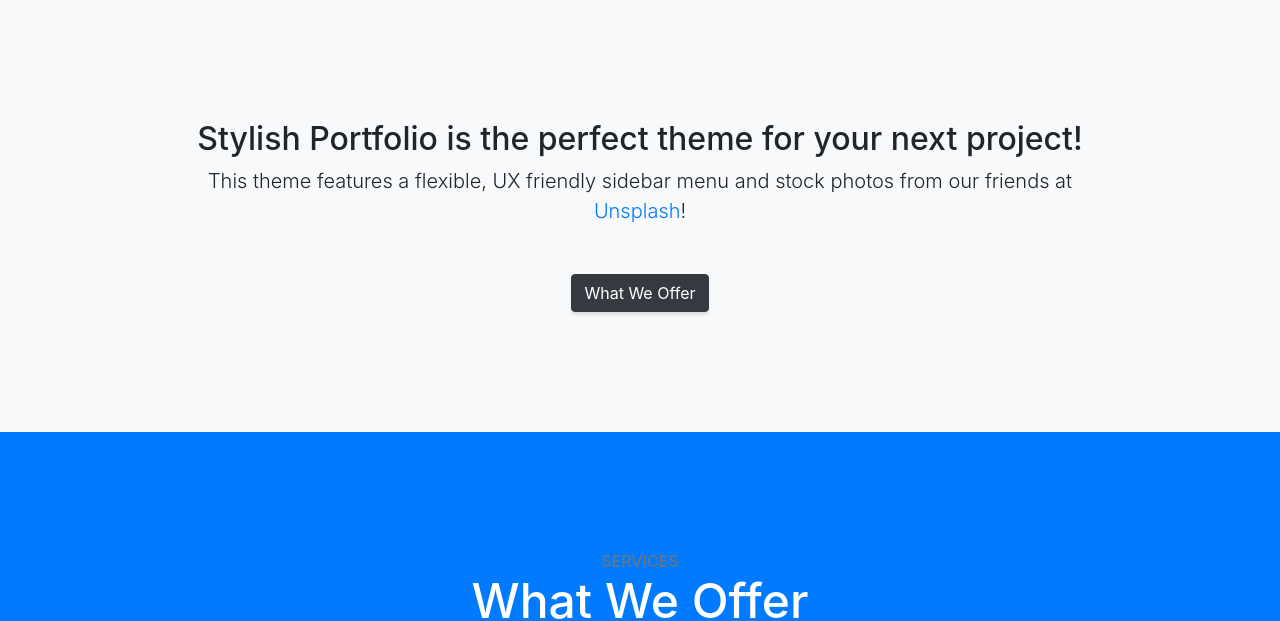
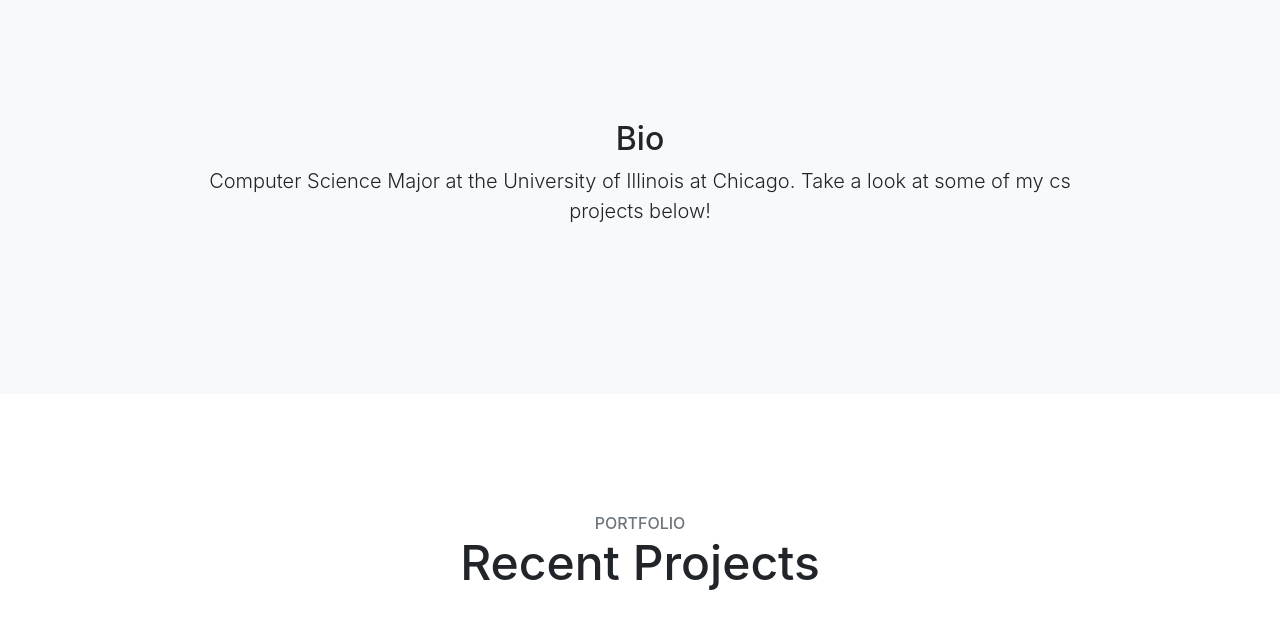
Before and after one commit to zmerhe2/zmerhe2.github.io, a website with bundled scripts: page index.html in a window 1280 px wide. Shown: the part 800-1421 px from the top of the page. Built offline with nearby package versions, Linux system fonts and the light colour scheme.

Commit message:
Layout redesign

```diff
--- a/index.html
+++ b/index.html
@@ -71,16 +71,16 @@
       <div class="container text-center">
         <div class="row">
           <div class="col-lg-10 mx-auto">
-            <h2>Stylish Portfolio is the perfect theme for your next project!</h2>
-            <p class="lead mb-5">This theme features a flexible, UX friendly sidebar menu and stock photos from our friends at
-              <a href="https://unsplash.com/">Unsplash</a>!</p>
-            <a class="btn btn-dark btn-xl js-scroll-trigger" href="#services">What We Offer</a>
+            <h2>Bio</h2>
+            <p class="lead mb-5">Computer Science Major at the University of Illinois at Chicago. Take a look at some of my cs projects below!
+              <!--<a href="https://unsplash.com/">Unsplash</a>!</p>
+            <a class="btn btn-dark btn-xl js-scroll-trigger" href="#services">What We Offer</a>-->
           </div>
         </div>
       </div>
     </section>
 
-    <!-- Services -->
+   <!--
     <section class="content-section bg-primary text-white text-center" id="services">
       <div class="container">
         <div class="content-section-heading">
@@ -130,7 +130,7 @@
       </div>
     </section>
 
-    <!-- Callout -->
+
     <section class="callout">
       <div class="container text-center">
         <h2 class="mx-auto mb-5">Welcome to
@@ -138,7 +138,7 @@
           next website!</h2>
         <a class="btn btn-primary btn-xl" href="https://startbootstrap.com/template-overviews/stylish-portfolio/">Download Now!</a>
       </div>
-    </section>
+    </section>-->
 
     <!-- Portfolio -->
     <section class="content-section" id="portfolio">
```
